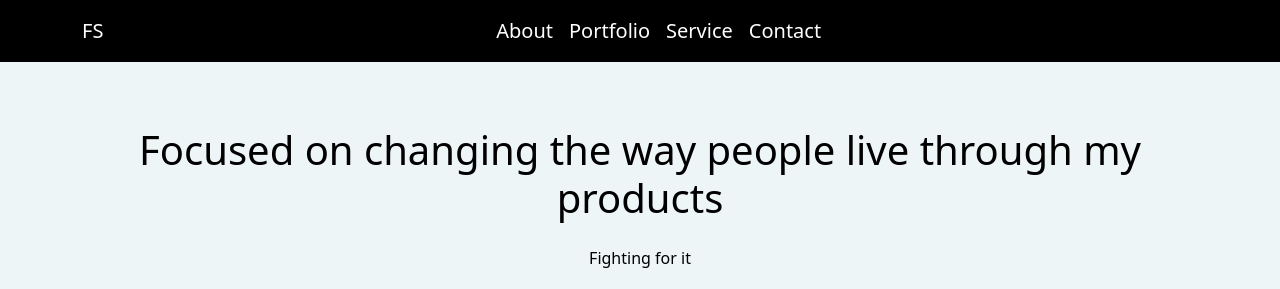
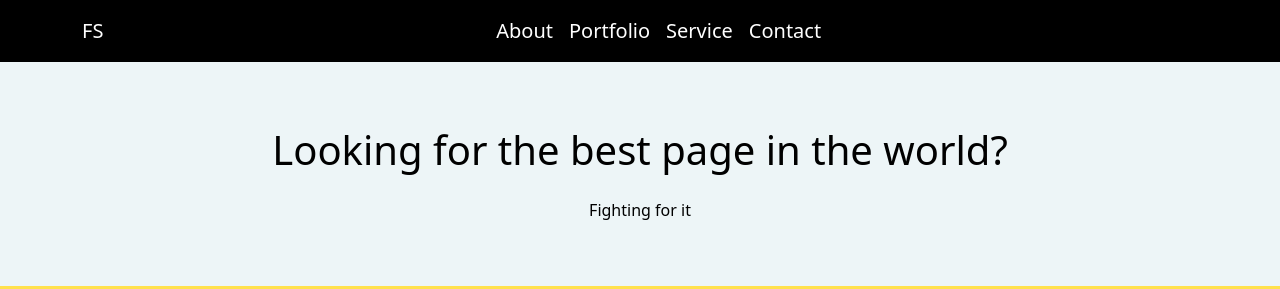
Before and after one commit to Fersosa97/portfolio-web-FS, a plain HTML site: page service.html in a window 1280 px wide. Shown: the top 289 px of the page. Drawn offline with nearby package versions, Linux system fonts and the light colour scheme.

Commit message:
probando rama nueva

```diff
--- a/service.html
+++ b/service.html
@@ -47,7 +47,7 @@
             <div class="container text-black text-center p-3">
                 <div class="row">
                     <div class="col-12">
-                        <h1 class="mt-5">Focused on changing the way people live through my products</h1>
+                        <h1 class="mt-5">Looking for the best page in the world?</h1>
                     </div>
                     <div class="col-xs-6 col-sm-12 col-lg-12">
                         <p class="mt-3 mb-5">Fighting for it</p>
```
Also changed, not shown: 1 other file.
